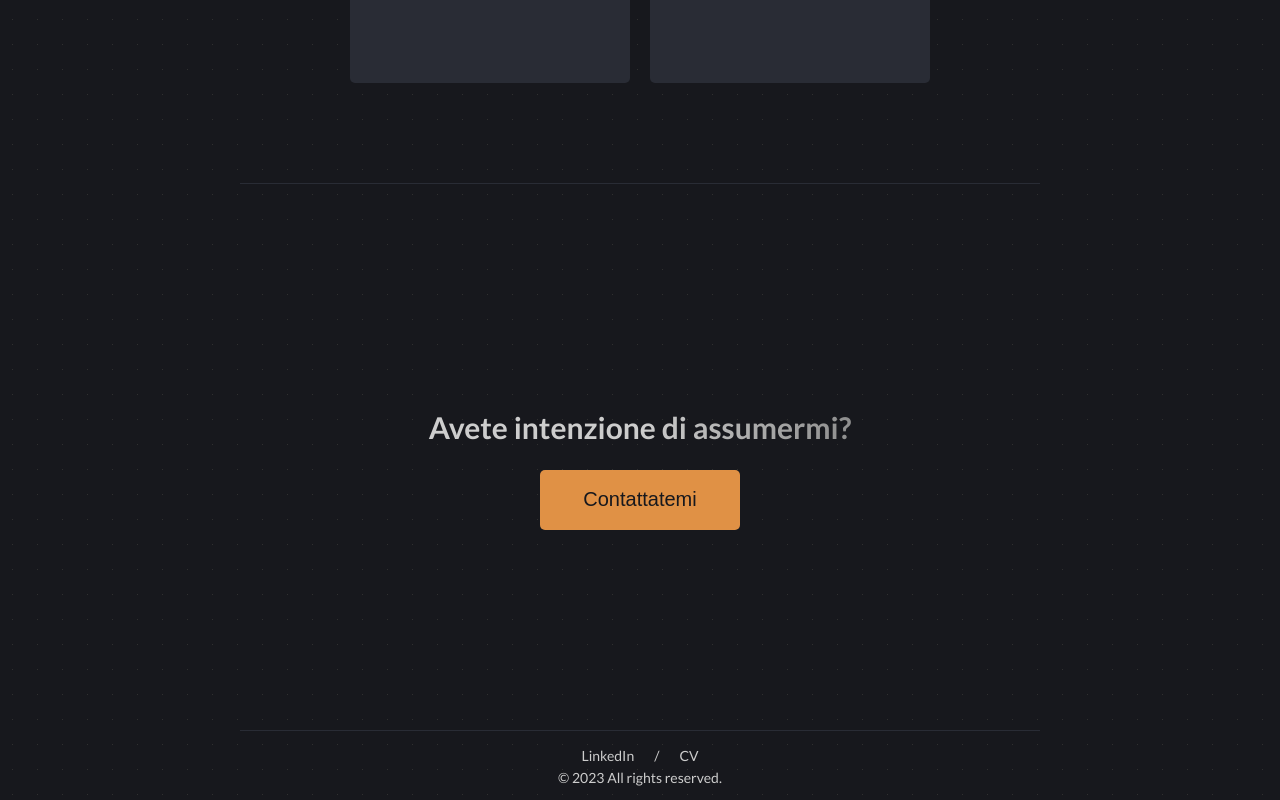
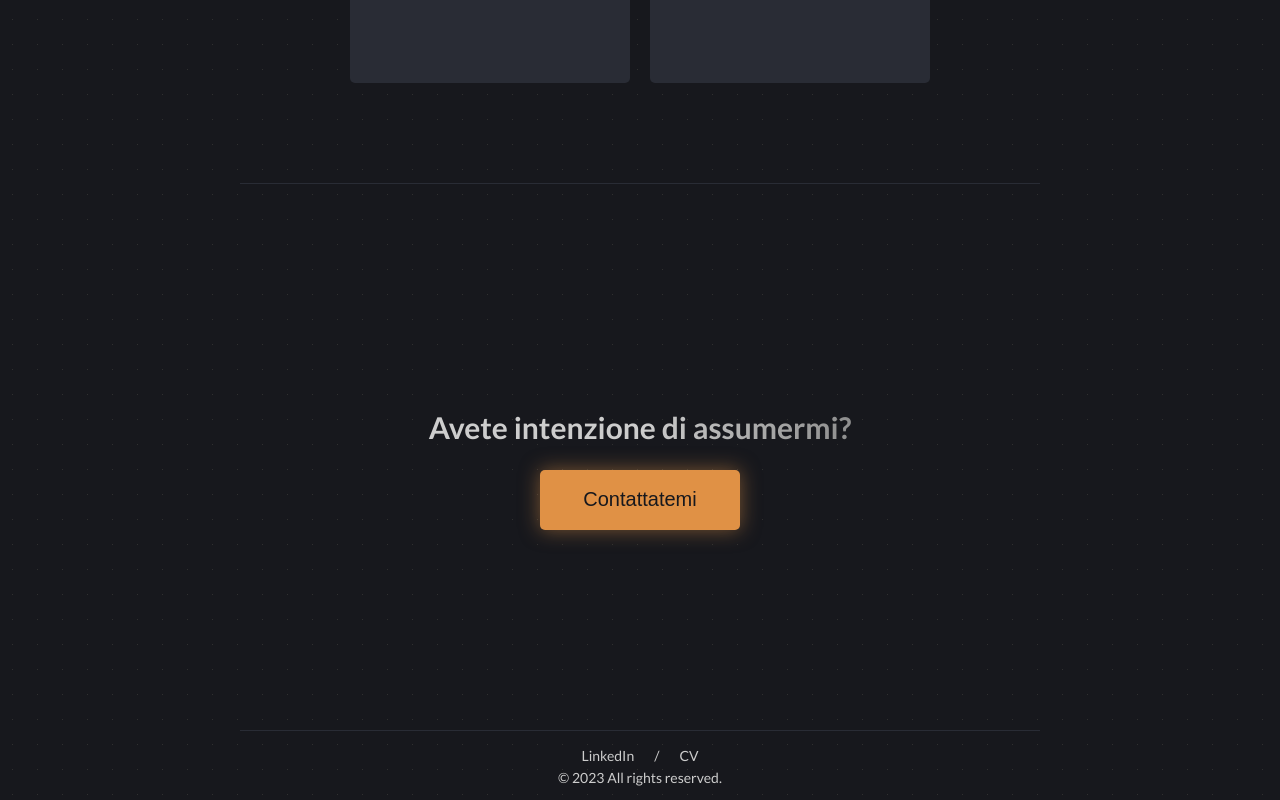
Before and after one commit to highwall-web/highwall-web.github.io, a React (Create React App) app: page / in a window 1280 px wide. Shown: the part 1693-2493 px from the top of the page. Built offline with nearby package versions, Linux system fonts and the light colour scheme; no server answers; the database is empty.

Commit message:
DEV - added background button

```diff
--- a/src/App.css
+++ b/src/App.css
@@ -3,6 +3,7 @@
     --global-background: #17181D;
     --card-background: #292C35;
     --button-background: #E09145;
+    --button-background-rgba: rgba(224, 145, 69, 0.5);
     --max-width: 70rem;
     --min-width: 2rem;
     --padding-full: 12rem;
--- a/src/components/ButtonComponent/Button.css
+++ b/src/components/ButtonComponent/Button.css
@@ -5,6 +5,7 @@
     border: 0;
     transition: 0.5s;
     color: var(--global-background);
+    box-shadow: 0 0 20px var(--button-background-rgba);
 }
 
 .generic-button:hover {
```
